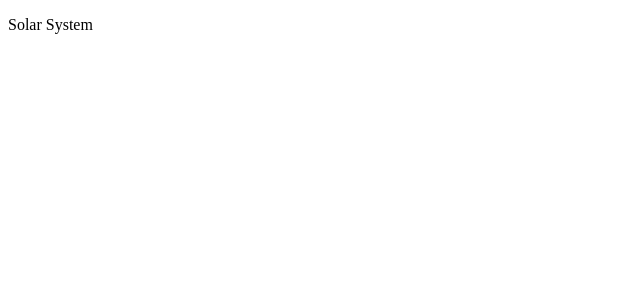
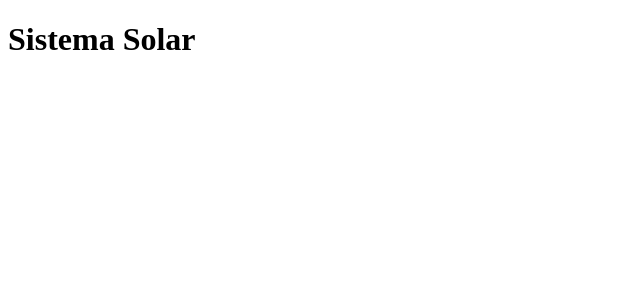
Before and after one commit to zTiagok/trybe-12.solar-system, a React (Create React App) app: page / in a window 1280 px wide. Shown: the top 300 px of the page, without its empty margins (0-640 px from the left). Built offline with nearby package versions, Linux system fonts and the light colour scheme.

Commit message:
1º e 2º Requisito Completo

```diff
--- a/src/App.js
+++ b/src/App.js
@@ -1,8 +1,15 @@
 import React from 'react';
+import Header from './components/Header'
+import SolarSystem from './components/SolarSystem';
 
 class App extends React.Component {
   render() {
-    return (<p>Solar System</p>);
+    return (
+    <>
+      <Header />
+      <SolarSystem />
+    </>
+    );
   }
 }
 
--- /dev/null
+++ b/src/components/Header.jsx
@@ -0,0 +1,13 @@
+import React from 'react';
+
+class Header extends React.Component {
+  render() {
+    return (
+      <header>
+        <h1>Sistema Solar</h1>
+      </header>
+    );
+  }
+}
+
+export default Header;
--- /dev/null
+++ b/src/components/SolarSystem.jsx
@@ -0,0 +1,11 @@
+import React from 'react';
+
+class SolarSystem extends React.Component {
+  render() {
+    return (
+      <div data-testid="solar-system" />
+    );
+  }
+}
+
+export default SolarSystem;
```
Also changed, not shown: 1 other file (tests, documents, lock files or other folders).
